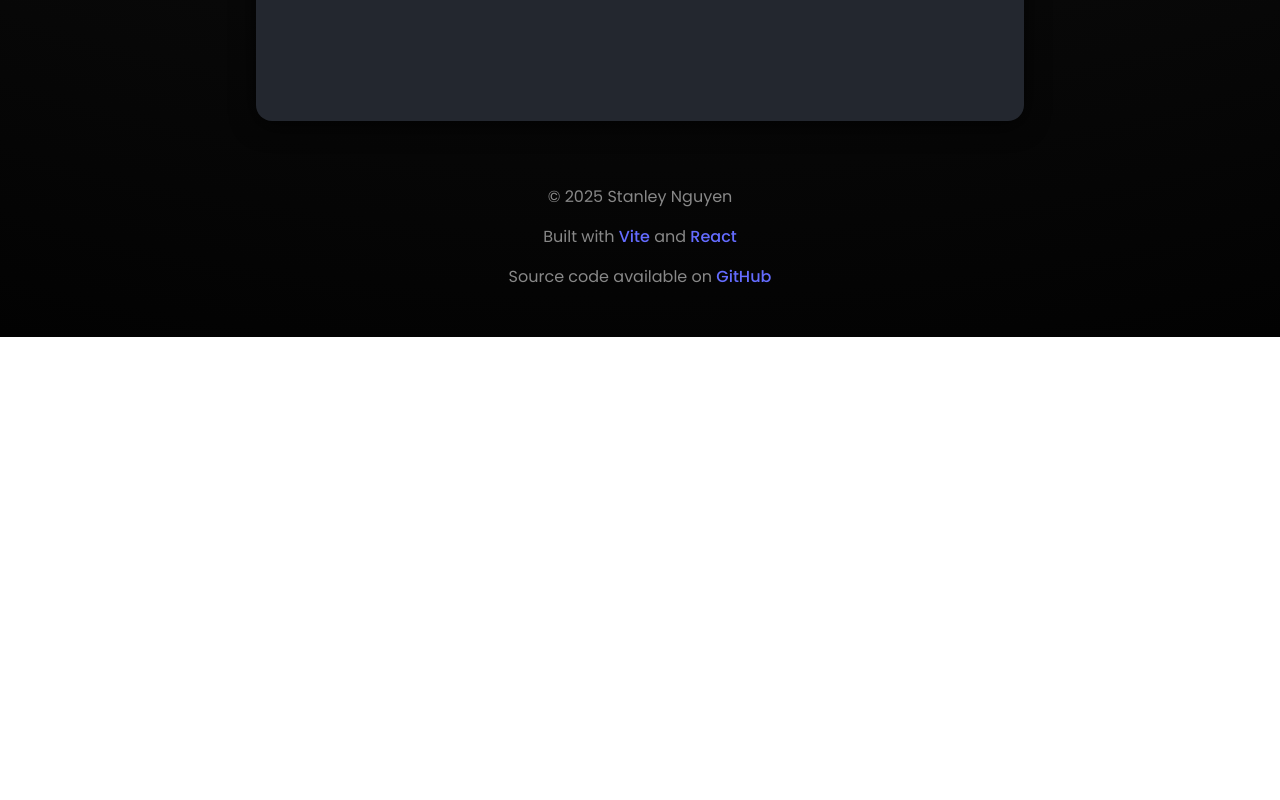
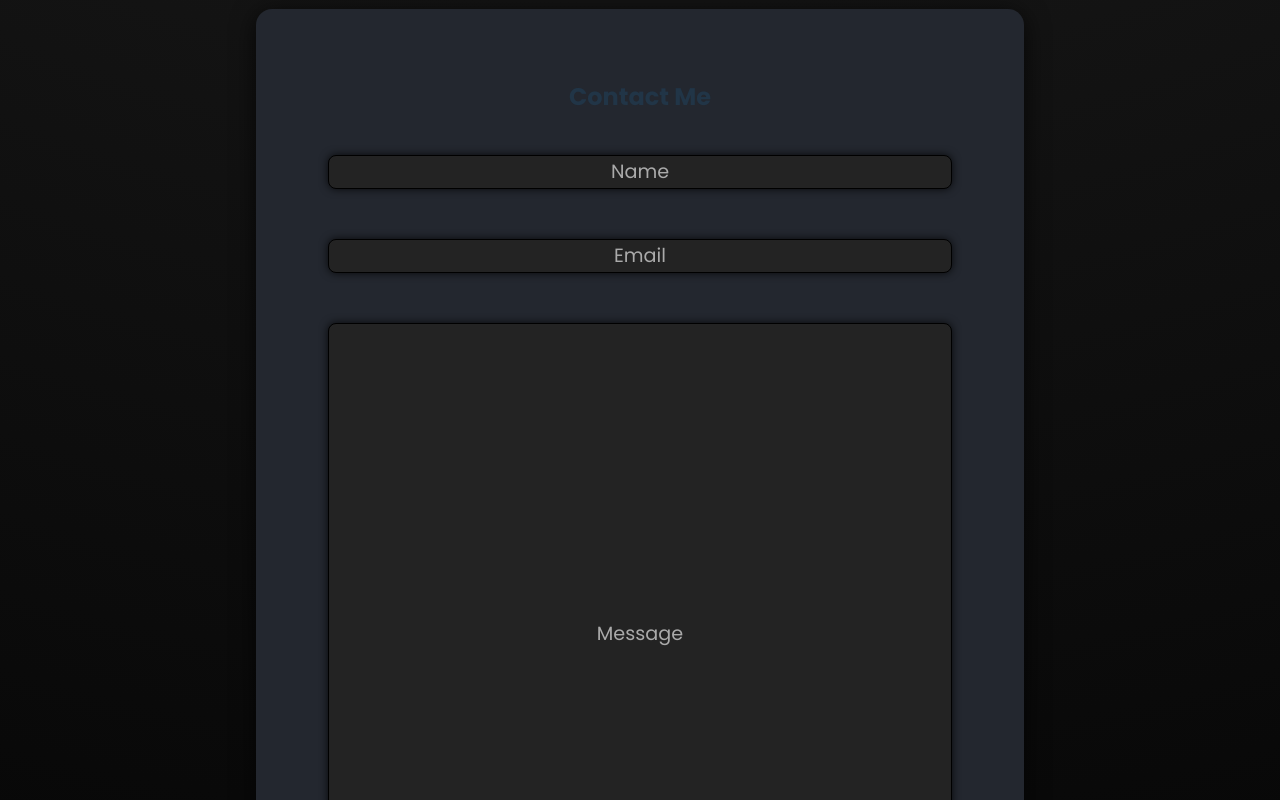
Before and after one commit to stanley-nguyen/portfolio, a React (Vite) app: page / in a window 1280 px wide. Shown: the part 4440-5240 px from the top of the page. Before the commit the page ends 4777 px from the top, so only its background shows below. Built offline with nearby package versions, Linux system fonts and the light colour scheme.

Commit message:
add contact form

```diff
--- a/src/App.css
+++ b/src/App.css
@@ -6,34 +6,6 @@
 
 html {
   scroll-behavior: smooth;
-}
-
-.logo {
-  height: 6em;
-  padding: 1.5em;
-  will-change: filter;
-  transition: filter 300ms;
-}
-.logo:hover {
-  filter: drop-shadow(0 0 2em #646cffaa);
-}
-.logo.react:hover {
-  filter: drop-shadow(0 0 2em #61dafbaa);
-}
-
-@keyframes logo-spin {
-  from {
-    transform: rotate(0deg);
-  }
-  to {
-    transform: rotate(360deg);
-  }
-}
-
-@media (prefers-reduced-motion: no-preference) {
-  a:nth-of-type(2) .logo {
-    animation: logo-spin infinite 20s linear;
-  }
 }
 
 .cards-container {
@@ -48,10 +20,6 @@ html {
   padding: 2em;
 }
 
-.read-the-docs {
-  color: #888;
-}
-
 .footer {
   margin-top: 8vh;
   color: #888;
--- a/src/components/Card.css
+++ b/src/components/Card.css
@@ -30,13 +30,6 @@ ul, li {
     margin: 0;
 }
 
-@keyframes fadeIn {
-    to {
-        opacity: 1;
-        transform: translateX(0px) scale(1);
-    }
-}
-
 @media (prefers-reduced-motion) {
     * {
         animation: none !important;
--- /dev/null
+++ b/src/components/ContactCard.css
@@ -0,0 +1,98 @@
+.input-wrapper {
+    display: flex;
+    flex-direction: column;
+    align-items: center;
+    justify-content: center;
+    width: 100%;
+    height: 100%;
+}
+.input-wrapper {
+    position: relative;
+    color: #ffffffaa;
+    font-size: 1.2em;
+    margin-bottom: 10px;
+}
+.input-wrapper label {
+  position: absolute;
+  top: 50%;
+  transform: translateY(-50%);
+  color: #aaa;
+  pointer-events: none;
+  transition: 0.5s ease all;
+}
+.input-wrapper input:focus + label,
+.input-wrapper input:not(:placeholder-shown) + label,
+.input-wrapper textarea:focus~label,
+.input-wrapper textarea:not(:placeholder-shown)~label {
+    top: 0px;
+    font-size: 1em;
+    color: #fff;
+}
+
+.contact-form {
+    display: flex;
+    flex-direction: column;
+    align-items: center;
+    justify-content: center;
+    width: 100%;
+    height: 100%;
+}
+
+.field-box {
+    box-shadow: 0 0 8px #000000cc;
+    border-radius: 8px;
+    resize: none;
+    margin: 20px;
+    padding: 10px;
+    border: 1px solid #000000;
+    background-color: #232323;
+    color: #ffffff;
+    font-size: 1em;
+    width: 90%;
+}
+.field-box:focus {
+    outline: 1px solid #000000;
+}
+
+#name-box, #email-box {
+    height: 12px;
+    text-align: center;
+}
+
+#message-box {
+    height: 600px;
+    font-size: 1.1em;
+}
+
+.popup {
+    position: absolute;
+    top: 0;
+    left: 0;
+    width: 100%;
+    height: 100%;
+    background-color: #00000066;
+    display: flex;
+    align-items: center;
+    justify-content: center;
+    z-index: 1000;
+    backdrop-filter: blur(5px);
+}
+.popup-box {
+    background-color: #23272f;
+    width: 250px;
+    height: 20px;
+    padding: 20px;
+    border-radius: 24px;
+    box-shadow: 0 0 16px #ffffffcc;
+    text-align: center;
+}
+
+.submit-button {
+    transition: all 0.3s ease;
+    border: none;
+}
+.submit-button:hover {
+    background-color: #00000066;
+    transform: scale(1.05);
+    box-shadow: 0 0 8px #ffffff99;
+}
--- a/src/components/ContactCard.jsx
+++ b/src/components/ContactCard.jsx
@@ -1,10 +1,85 @@
+import { useEffect, useState } from 'react';
 import Card from './Card';
+import './ContactCard.css';
 
 const ContactCard = () => {
+    // onSubmit function from https://web3forms.com/#start
+    const [result, setResult] = useState("");
+    const [showPopup, setShowPopup] = useState(false);
+
+    useEffect(() => {
+        const handleKeyDown = (event) => {
+            if (event.key === 'Escape' && showPopup) {
+                setShowPopup(false);
+            }
+        }
+
+        if (showPopup) {
+            window.addEventListener('keydown', handleKeyDown);
+        }
+
+        return () => {
+            window.removeEventListener('keydown', handleKeyDown);
+        };
+    }, [showPopup]);
+
+    const onSubmit = async (event) => {
+        event.preventDefault();
+        setResult("Sending....");
+        const formData = new FormData(event.target);
+
+        // Public access key for Web3Forms
+        formData.append("access_key", "1ccd3865-5e1b-4a02-b8e3-c31be8dbcfe6");
+
+        const response = await fetch("https://api.web3forms.com/submit", {
+            method: "POST",
+            body: formData
+        });
+
+        const data = await response.json();
+
+        if (data.success) {
+            setResult("Message sent successfully!");
+            setShowPopup(true);
+            event.target.reset();
+        } else {
+            console.log("Error", data);
+            setResult(data.message);
+        }
+
+        setTimeout(() => {
+            setResult("");
+            setShowPopup(false);
+        }, 3000);
+    };
+
     return (
         <Card id='contact'>
             <h2>Contact Me</h2>
-            <p>WIP</p>
+            <form className="contact-form" onSubmit={onSubmit}>
+                <div className="input-wrapper" id="name-wrapper">
+                    <input className="field-box" id="name-box" type="text" name="name" placeholder='' required/>
+                    <label htmlFor="name-box" className="input-label">Name</label>
+                </div>
+
+                <div className="input-wrapper" id="email-wrapper">
+                    <input className="field-box" id="email-box" type="email" name="email" placeholder='' required/>
+                    <label htmlFor="email-box" className="input-label">Email</label>
+                </div>
+
+                <div className="input-wrapper" id="message-wrapper">
+                    <textarea className="field-box" id="message-box" name="message" placeholder='' required></textarea>
+                    <label htmlFor="message-box" className="input-label">Message</label>
+                </div>
+
+                <button className="submit-button" type="submit">Submit Form</button>
+
+            </form>
+            {showPopup && (
+                <div className="popup" onClick={() => setShowPopup(false)} >
+                    <div className="popup-box" onClick={(e) => e.stopPropagation()}>{result}</div>
+                </div>
+            )}
         </Card>
     );
 }
--- a/src/components/ProjectsCard.css
+++ b/src/components/ProjectsCard.css
@@ -11,3 +11,9 @@
     border-radius: 8px;
     outline: 1px solid #000000;
 }
+
+@media (max-width: 1280px) {
+    .project-list {
+        grid-template-columns: 1fr;
+    }
+}
--- a/src/hooks/useAnimateOnScroll.js
+++ b/src/hooks/useAnimateOnScroll.js
@@ -1,6 +1,6 @@
 import { useState, useEffect, useRef } from 'react';
 
-export default function useAnimateOnScroll(threshold = 0.3) {
+export default function useAnimateOnScroll(threshold = 0.2) {
     const ref = useRef(null);
     const [isVisible, setIsVisible] = useState(false);
 
```
